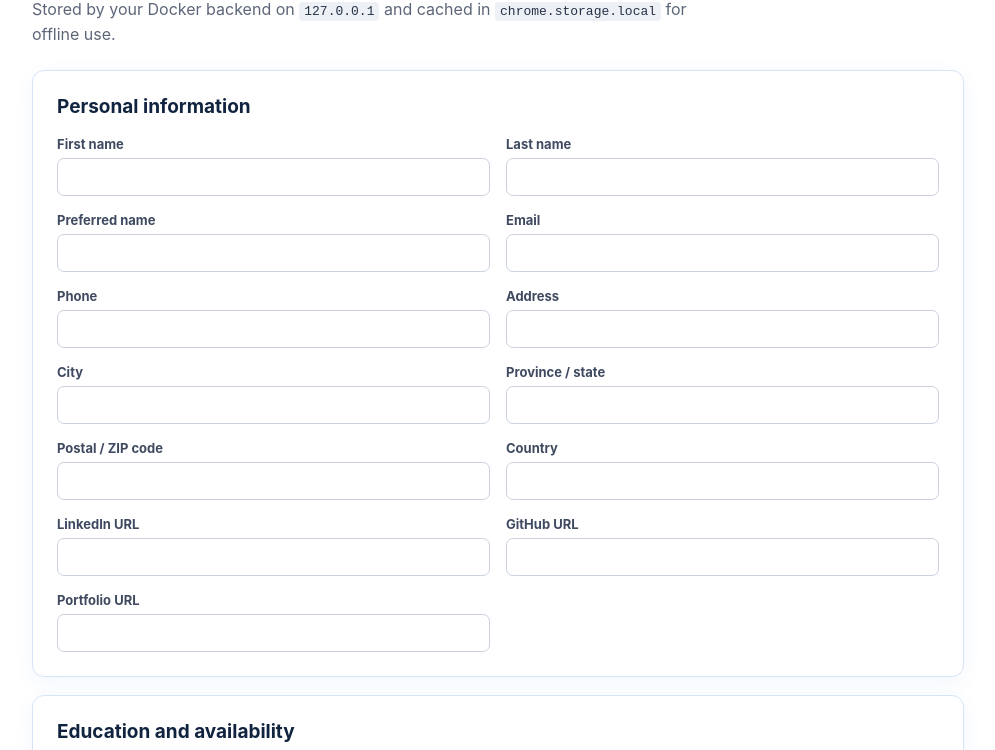
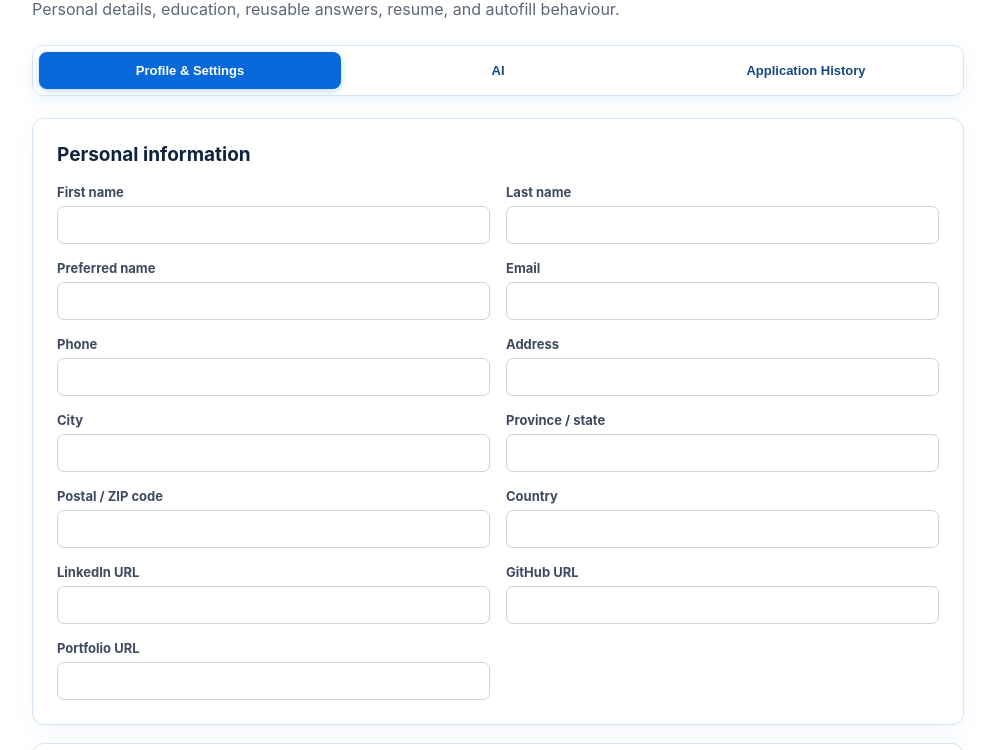
Before and after one commit to ZiDiYao/Job_Auto_Fill, a browser extension: page options.html in a window 1280 px wide. Shown: the part 110-860 px from the top of the page, without its empty margins (142-1137 px from the left). Drawn offline with Linux system fonts and the light colour scheme.

Commit message:
Split settings into focused subpages

```diff
--- a/options.css
+++ b/options.css
@@ -18,12 +18,46 @@ main {
   padding: 40px 24px 64px;
 }
 
+[hidden] { display: none !important; }
+
 header {
   display: flex;
   justify-content: space-between;
   align-items: flex-start;
   gap: 24px;
   margin-bottom: 24px;
+}
+
+.settings-nav {
+  position: sticky;
+  top: 0;
+  z-index: 10;
+  display: flex;
+  gap: 6px;
+  margin: 0 0 22px;
+  padding: 6px;
+  border: 1px solid #d6e4f7;
+  border-radius: 11px;
+  background: rgba(255, 255, 255, 0.96);
+  box-shadow: 0 5px 18px rgba(9, 105, 218, 0.08);
+  backdrop-filter: blur(10px);
+}
+
+.settings-tab {
+  flex: 1 1 0;
+  color: #174a83;
+  background: transparent;
+  box-shadow: none;
+}
+
+.settings-tab:hover {
+  background: #eef5ff;
+}
+
+.settings-tab.active {
+  color: #ffffff;
+  background: #0969da;
+  box-shadow: 0 2px 7px rgba(9, 105, 218, 0.24);
 }
 
 .header-actions {
--- a/options.html
+++ b/options.html
@@ -11,8 +11,8 @@
       <header>
         <div>
           <div class="eyebrow">LOCAL JOB APPLICATION AUTOFILL</div>
-          <h1>Your profile and answer bank</h1>
-          <p>
+          <h1 id="settingsTitle">Profile &amp; settings</h1>
+          <p id="settingsDescription">
             Stored by your Docker backend on <code>127.0.0.1</code> and cached in
             <code>chrome.storage.local</code> for offline use.
           </p>
@@ -23,8 +23,14 @@
         </div>
       </header>
 
+      <nav class="settings-nav" role="tablist" aria-label="Extension settings">
+        <button class="settings-tab" role="tab" type="button" data-settings-target="profile">Profile &amp; Settings</button>
+        <button class="settings-tab" role="tab" type="button" data-settings-target="ai">AI</button>
+        <button class="settings-tab" role="tab" type="button" data-settings-target="history">Application History</button>
+      </nav>
+
       <form id="profileForm">
-        <section>
+        <section data-settings-page="profile">
           <h2>Personal information</h2>
           <div class="grid">
             <label>First name<input name="firstName" autocomplete="given-name" /></label>
@@ -43,7 +49,7 @@
           </div>
         </section>
 
-        <section>
+        <section data-settings-page="profile">
           <h2>Education and availability</h2>
           <p class="help">These values are editable profile data used at runtime; GPA and education dates are not embedded in the autofill code.</p>
           <div class="grid">
@@ -77,7 +83,7 @@
           </div>
         </section>
 
-        <section>
+        <section data-settings-page="profile">
           <h2>Employer-friendly defaults</h2>
           <p class="help">
             These are deterministic answers, not AI guesses. Choose <code>Always ask me</code> for anything that is not true.
@@ -102,7 +108,7 @@
           </div>
         </section>
 
-        <section>
+        <section data-settings-page="profile">
           <h2>Resume upload</h2>
           <p class="help">
             Your Docker backend supplies the saved resume and the extension keeps a browser-local cache for attachment to
@@ -119,7 +125,7 @@
           </div>
         </section>
 
-        <section id="interview-notes">
+        <section id="interview-notes" data-settings-page="history" hidden>
           <h2>Application history exports</h2>
           <p class="help">
             Save each application as a local Markdown note, an Excel-compatible data row, a Notion database page, or any
@@ -171,7 +177,7 @@
           <button id="saveExportSettings" class="primary export-save" type="button">Save export settings</button>
         </section>
 
-        <section>
+        <section data-settings-page="ai" hidden>
           <h2>Adaptive AI</h2>
           <p class="help">
             Unanswered open-ended questions can be drafted by the local backend using the selected cloud provider, or by an
@@ -235,7 +241,7 @@
           </label>
         </section>
 
-        <section>
+        <section data-settings-page="profile">
           <h2>Custom question rules</h2>
           <p class="help">
             Add repetitive questions as JSON. <code>match</code> is a case-insensitive regular expression tested against the
@@ -252,7 +258,7 @@
           </details>
         </section>
 
-        <section>
+        <section data-settings-page="profile">
           <h2>Optional self-identification</h2>
           <p class="help">
             Enter the wording you normally select, such as <code>Prefer not to answer</code>, <code>No</code>, or the identity
@@ -271,7 +277,7 @@
           </div>
         </section>
 
-        <section>
+        <section data-settings-page="profile">
           <h2>Behaviour</h2>
           <label class="check">
             <input name="highlightUnmatched" type="checkbox" />
@@ -283,7 +289,7 @@
           </label>
         </section>
 
-        <footer>
+        <footer id="profileFooter">
           <button id="saveBottom" class="primary" type="submit">Save profile</button>
           <button id="exportProfile" class="secondary" type="button">Export backup</button>
           <label class="secondary file-button">
--- a/options.js
+++ b/options.js
@@ -29,6 +29,56 @@ const notionParentPageId = document.querySelector("#notionParentPageId");
 const notionRootPageTitle = document.querySelector("#notionRootPageTitle");
 const notionStatus = document.querySelector("#notionStatus");
 const NOTE_SETTINGS_KEY = "jobAutofillNoteSettings";
+
+const SETTINGS_PAGES = {
+  profile: {
+    hash: "#profile",
+    title: "Profile & settings",
+    description: "Personal details, education, reusable answers, resume, and autofill behaviour.",
+  },
+  ai: {
+    hash: "#ai",
+    title: "AI settings",
+    description: "Configure AI execution, semantic DOM analysis, skill ranking, and resume evidence.",
+  },
+  history: {
+    hash: "#application-history",
+    title: "Application history",
+    description: "Choose where application records, job descriptions, and interview notes are saved.",
+  },
+};
+
+function pageFromHash(hash = location.hash) {
+  if (hash === "#ai") return "ai";
+  if (hash === "#application-history" || hash === "#interview-notes") return "history";
+  return "profile";
+}
+
+function showSettingsPage(page, { updateHash = false } = {}) {
+  const selected = SETTINGS_PAGES[page] ? page : "profile";
+  for (const section of document.querySelectorAll("[data-settings-page]")) {
+    section.hidden = section.dataset.settingsPage !== selected;
+  }
+  for (const tab of document.querySelectorAll("[data-settings-target]")) {
+    const active = tab.dataset.settingsTarget === selected;
+    tab.classList.toggle("active", active);
+    tab.setAttribute("aria-selected", String(active));
+  }
+  document.querySelector("#settingsTitle").textContent = SETTINGS_PAGES[selected].title;
+  document.querySelector("#settingsDescription").textContent = SETTINGS_PAGES[selected].description;
+  document.querySelector("#profileFooter").hidden = selected === "history";
+  document.querySelector("#saveTop").hidden = selected === "history";
+  document.querySelector("#syncBackend").hidden = selected === "history";
+  if (updateHash && location.hash !== SETTINGS_PAGES[selected].hash) {
+    history.replaceState(null, "", SETTINGS_PAGES[selected].hash);
+  }
+}
+
+for (const tab of document.querySelectorAll("[data-settings-target]")) {
+  tab.addEventListener("click", () => showSettingsPage(tab.dataset.settingsTarget, { updateHash: true }));
+}
+window.addEventListener("hashchange", () => showSettingsPage(pageFromHash()));
+showSettingsPage(pageFromHash());
 
 function normalizeExportSettings(value = {}) {
   return {
--- a/popup.js
+++ b/popup.js
@@ -346,7 +346,7 @@ saveNoteButton.addEventListener("click", async () => {
 });
 
 notesSettingsButton.addEventListener("click", () => {
-  chrome.tabs.create({ url: chrome.runtime.getURL("options.html#interview-notes") });
+  chrome.tabs.create({ url: chrome.runtime.getURL("options.html#application-history") });
 });
 
 async function detectJobDescription(showFailure = true) {
```
Also changed, not shown: backend/job-notes.test.js (+4 -0 lines), README.md, manifest.json.
